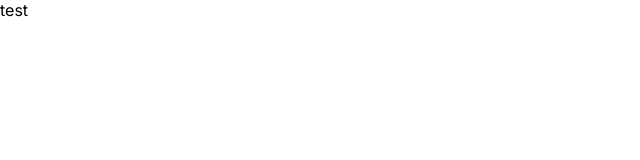
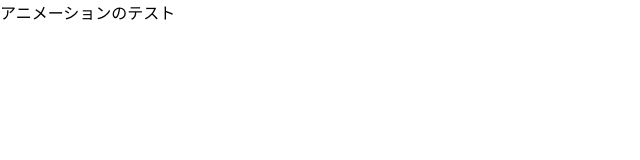
Before and after one commit to syab-syab/NextJsAllClientComponent, a Next.js app: page /animation-test in a window 1280 px wide. Shown: the top 160 px of the page, without its empty margins (0-640 px from the left). Built offline with nearby package versions, Linux system fonts and the light colour scheme.

Commit message:
グラフのライブラリを色々試す

```diff
--- a/app/animation-test/page.tsx
+++ b/app/animation-test/page.tsx
@@ -9,7 +9,7 @@ const page = () => {
         animate={{ opacity: 1, scale: 1 }}
         transition={{ duration: 0.5 }}
       >
-        <p>test</p>
+        <p className="animation-test">アニメーションのテスト</p>
       </motion.div>
 
   )
```
Also changed, not shown: app/chart/page.tsx (added, +15 -0 lines).
